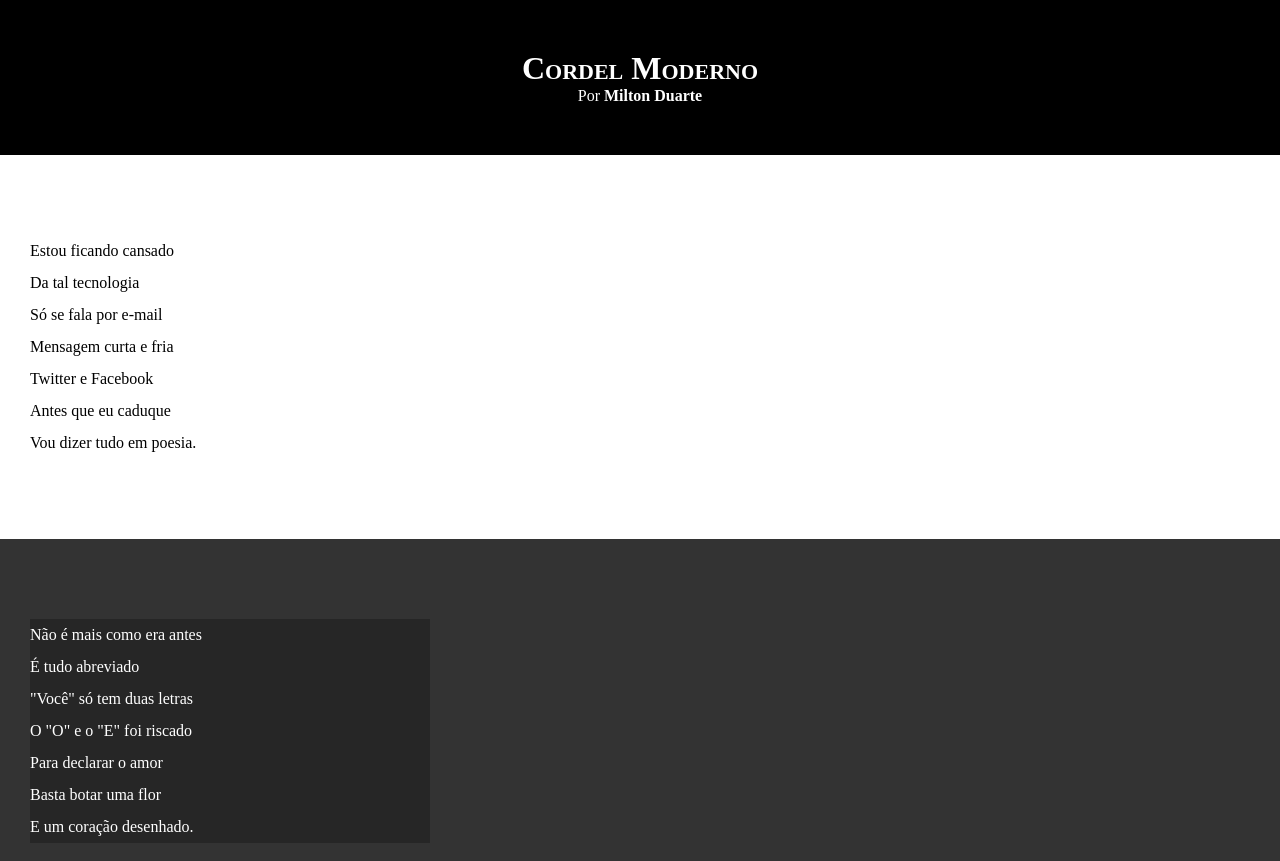
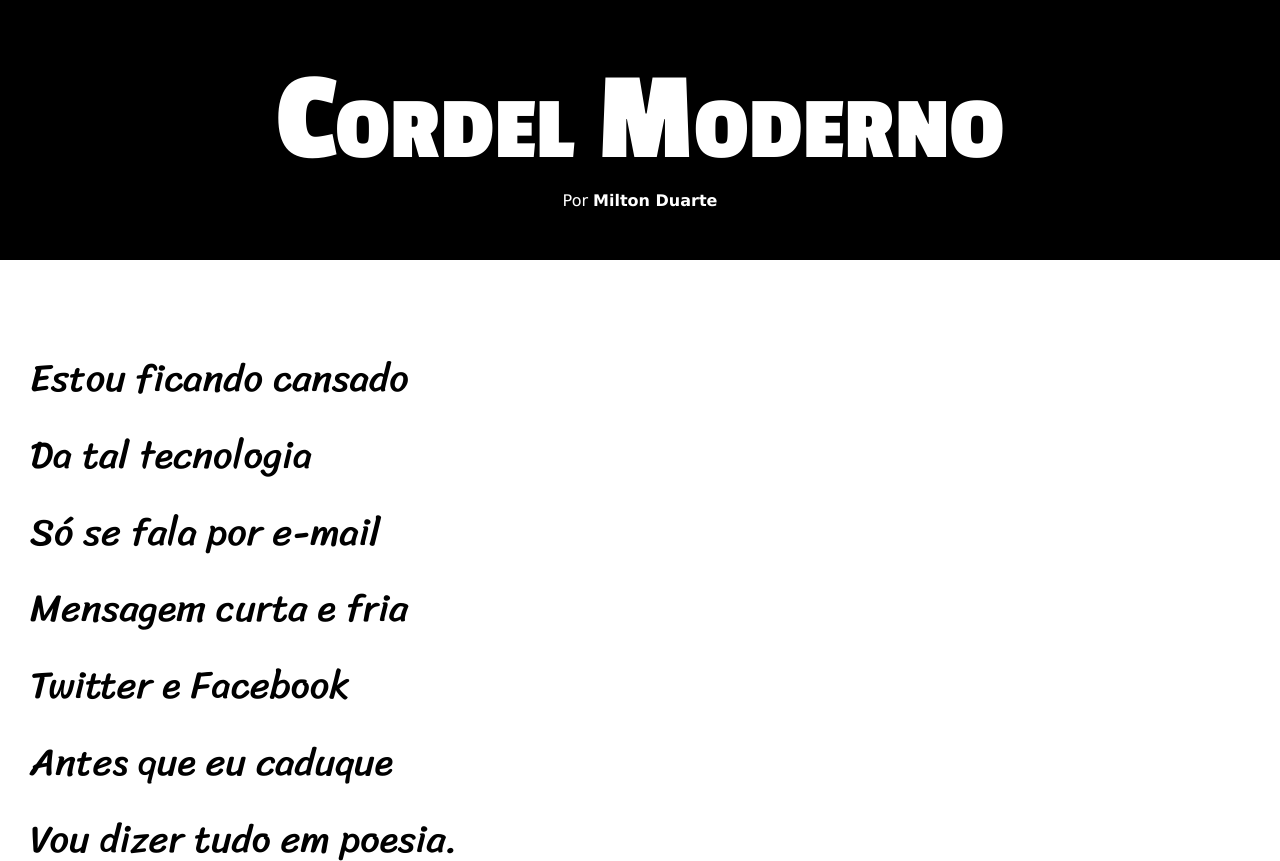
Before and after one commit to Tuzinho-cn/Estudos, a plain HTML site: page html - css/Exercícios/Desafios/Desafio 012/codigos/index.html in a window 1280 px wide. Shown: the top 861 px of the page. Drawn offline with Linux system fonts and the light colour scheme.

Commit message:
quase finalizando
Signed-off-by: Tuzin <arthurcn614@gmail.com>

```diff
--- a/html - css/Exercícios/Desafios/Desafio 012/codigos/style.css
+++ b/html - css/Exercícios/Desafios/Desafio 012/codigos/style.css
@@ -1,4 +1,12 @@
 @charset "UTF-8";
+
+@import url('https://fonts.googleapis.com/css2?family=Passion+One:wght@400;700;900&family=Sriracha&display=swap');
+
+:root {
+    --fonte1: Verdana, Geneva, Tahoma, sans-serif;
+    --fonte2: 'Passion One', 'cursive';
+    --fonte3: 'Sriracha', 'cursive';
+}
 
 * {
     margin: 0px;
@@ -8,6 +16,7 @@
 html, body {
     min-height: 100vh;
     background-color: darkgray;
+    font-family: var(--fonte1);
 }
 
 header {
@@ -19,6 +28,8 @@ header {
 header > h1 {
     padding-top: 50px;
     font-variant: small-caps;
+    font-family: var(--fonte2);
+    font-size: 10vw;
 }
 
 header > p {
@@ -40,6 +51,8 @@ section {
     padding-bottom: 10vh ;
     line-height: 2em;
     padding-left: 30px;
+    font-family: var(--fonte3);
+    font-size: 3vw;
 }
 
 section.normal {
@@ -53,7 +66,8 @@ section.imagem {
 }
 
 section.imagem > p {
-    width: 400px;
+    display: inline-block;
+    padding: 5px;
     background-color: rgb(0, 0, 0, 0.253);
 }
 
```
